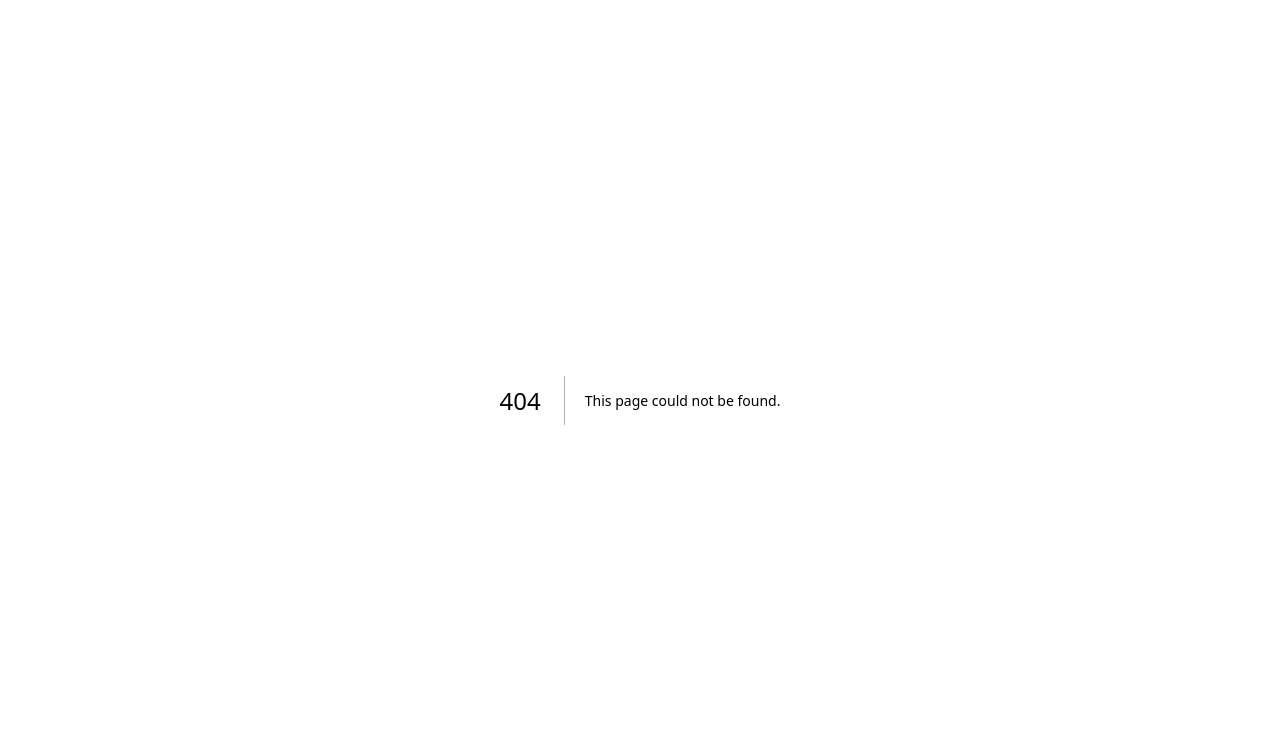
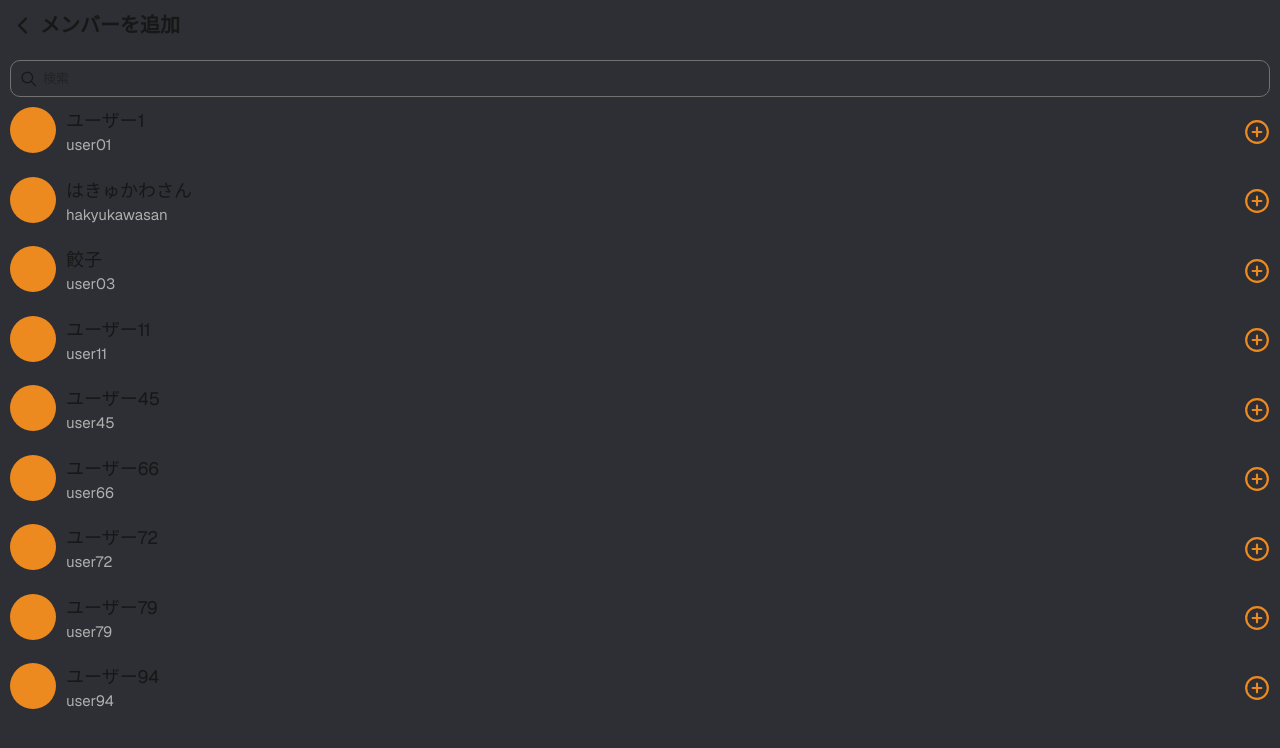
Before and after one commit to hakyukawa/frist_chat_next, a Next.js app in the folder hakyukawa-next/: page /groupMenber/addMenber in a window 1280 px wide. Before the commit this address had no page. Shown: the top 748 px of the page. Built offline with nearby package versions, Linux system fonts and the light colour scheme.

Commit message:
[add]グループメンバー追加ページ作成

```diff
--- /dev/null
+++ b/hakyukawa-next/src/app/groupMenber/addMenber/page.tsx
@@ -0,0 +1,52 @@
+"use client"
+import React ,{useState} from "react";
+import Header from "@/components/common/Header";
+import User from "@/components/common/option/User";
+import Search from "@/components/common/Search";
+import { FiPlusCircle } from "react-icons/fi";
+
+function Addmenber () {
+    const [searchQuery, setSearchQuery] = useState("");
+
+    const UsersArray = [
+        {id:1, userName: "ユーザー1", userId:"user01"},
+        {id:2, userName: "はきゅかわさん", userId:"hakyukawasan"},
+        {id:3, userName: "餃子", userId:"user03"},
+        {id:4, userName: "ユーザー11", userId:"user11"},
+        {id:5, userName: "ユーザー45", userId:"user45"},
+        {id:6, userName: "ユーザー66", userId:"user66"},
+        {id:7, userName: "ユーザー72", userId:"user72"},
+        {id:8, userName: "ユーザー79", userId:"user79"},
+        {id:9, userName: "ユーザー94", userId:"user94"},
+    ];
+
+    const filterSearch = UsersArray.filter((user) =>{
+        return user.userId.toLowerCase().includes(searchQuery.toLowerCase()) || user.userName.toLowerCase().includes(searchQuery.toLowerCase())
+    });
+
+    const handleClick = () =>{
+        console.log("メンバーを追加しました！");
+    }
+
+    return(
+        <div>
+            <Header backPage backPageLink="/groupMenber" backPageText="メンバーを追加"/>
+            <div className="p-4">
+                <Search searchQuery={searchQuery} setSearchQuery={setSearchQuery} />
+                {filterSearch.map((users) => (
+                    <div key={users.id} className="flex justify-between">
+                        <User
+                            userName={users.userName}
+                            userId={users.userId}
+                        />
+                        <button onClick={handleClick} type="button" className="flex justify-center items-center ">
+                            <FiPlusCircle size={26} className="text-main"/>
+                        </button>
+                    </div>
+                ))}
+            </div>
+        </div>
+    );
+}
+
+export default Addmenber;
```
